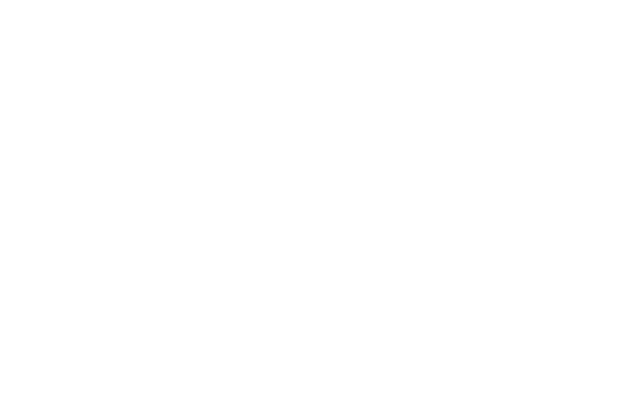
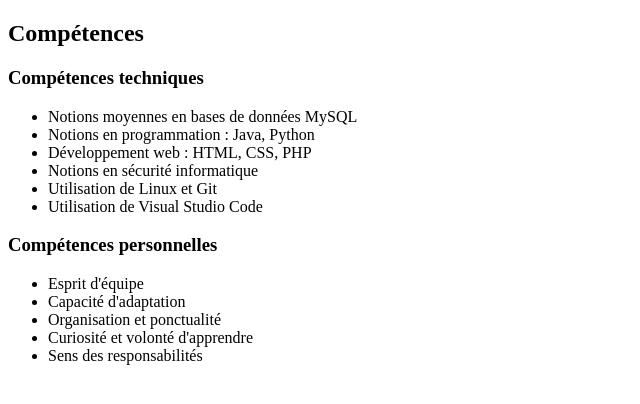
Before and after one commit to Aurelee-cmyk/Mon-CV, a plain HTML site: page index.html in a window 1280 px wide. Shown: the whole page, without its empty margins (0-640 px from the left). Drawn offline with Linux system fonts and the light colour scheme.

Commit message:
Mise en place de la section competences

```diff
--- a/index.html
+++ b/index.html
@@ -6,6 +6,27 @@
     <title>Mon-CV</title>
 </head>
 <body>
+    <section id="competences">
+    <h2>Compétences</h2>
 
+    <h3>Compétences techniques</h3>
+    <ul>
+        <li>Notions moyennes en bases de données MySQL</li>
+        <li>Notions en programmation : Java, Python</li>
+        <li>Développement web : HTML, CSS, PHP</li>
+        <li>Notions en sécurité informatique</li>
+        <li>Utilisation de Linux et Git</li>
+        <li>Utilisation de Visual Studio Code</li>
+    </ul>
+
+    <h3>Compétences personnelles</h3>
+    <ul>
+        <li>Esprit d'équipe</li>
+        <li>Capacité d'adaptation</li>
+        <li>Organisation et ponctualité</li>
+        <li>Curiosité et volonté d'apprendre</li>
+        <li>Sens des responsabilités</li>
+    </ul>
+</section>
 </body>
 </html>
```
